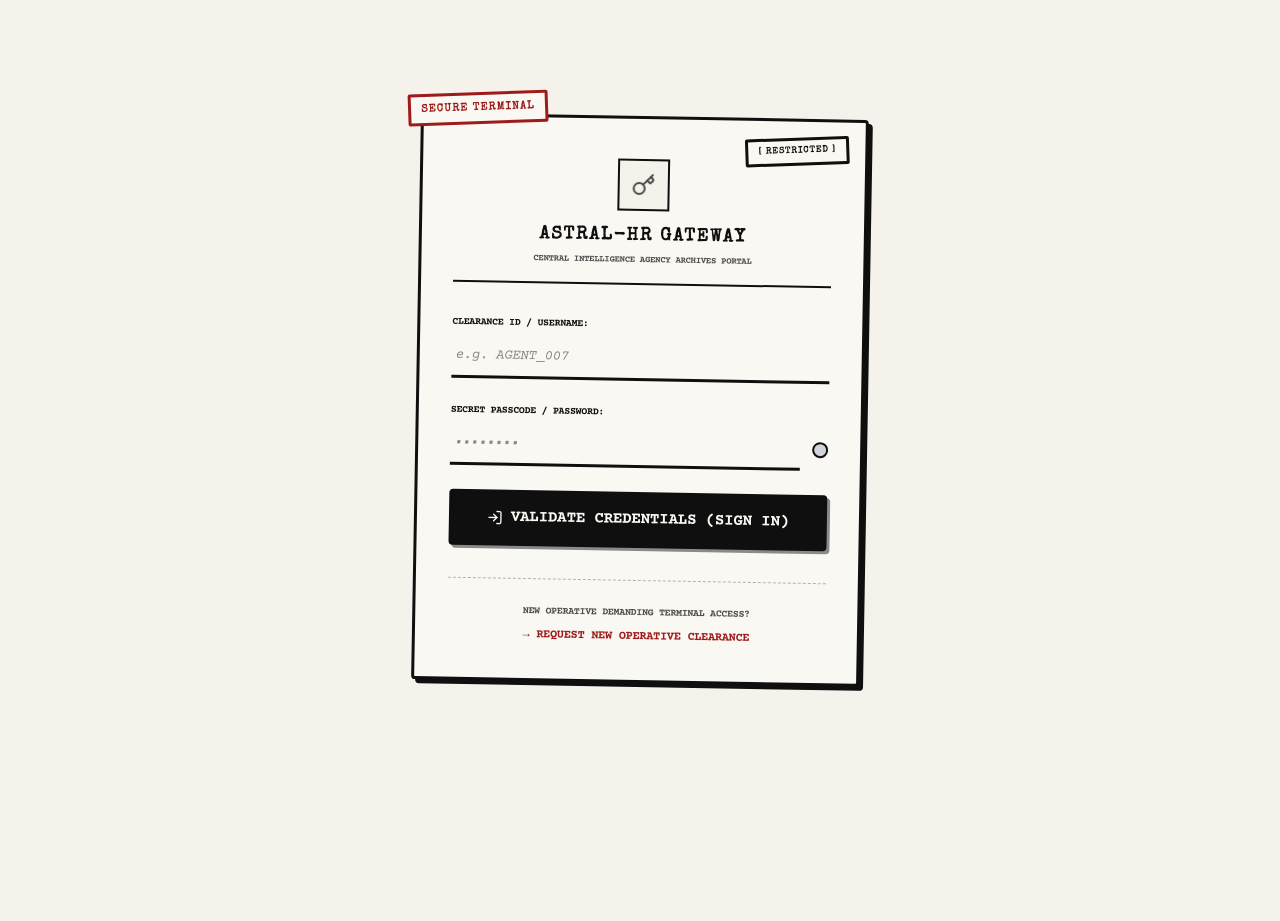
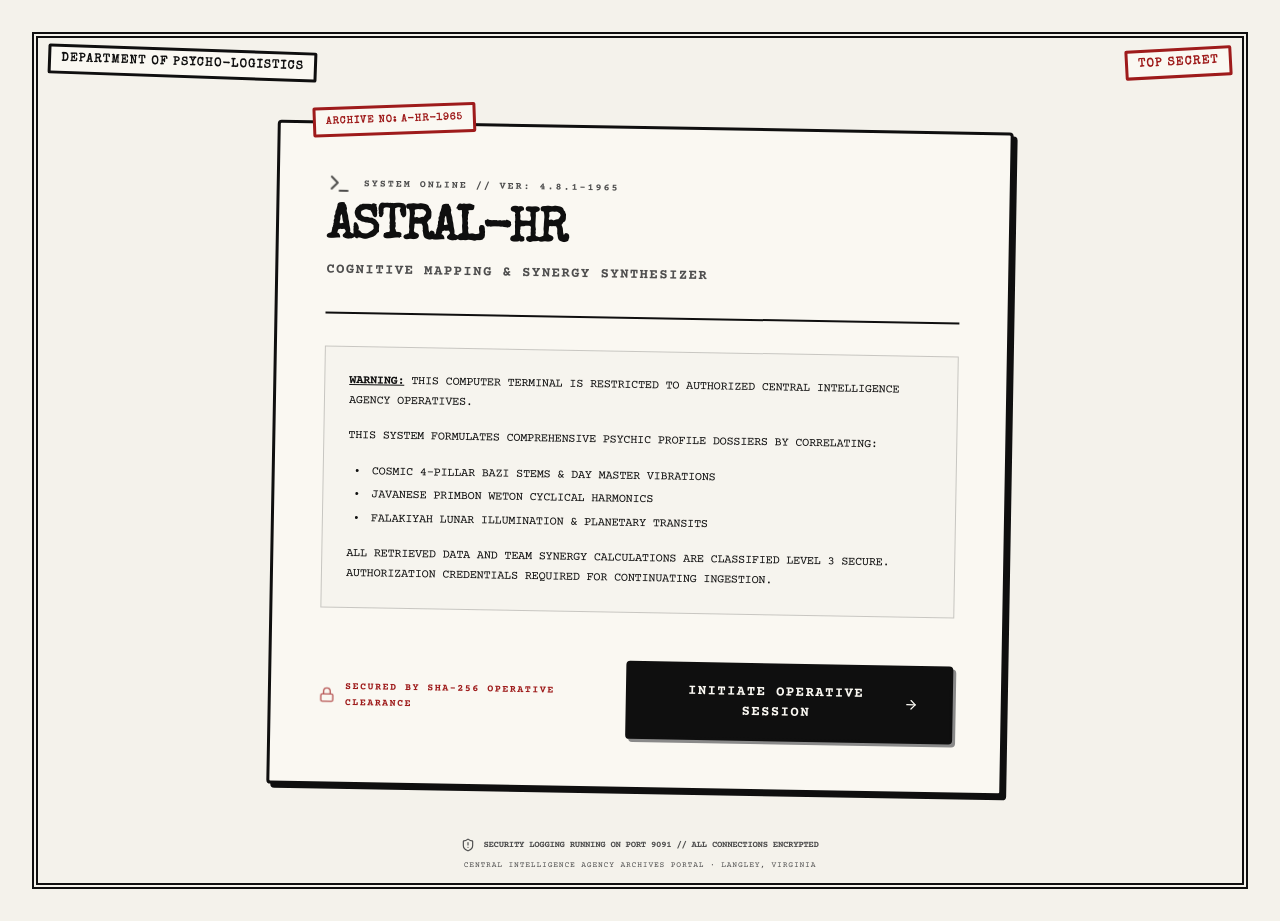
Before and after one commit to verdino7007/astral-hr-cloud, a React (Vite) app in the folder frontend/: page / in a window 1280 px wide. Before the commit the page ends 800 px from the top, so only its background shows below. Built offline with nearby package versions, Linux system fonts and the light colour scheme.

Commit message:
feat: implement retro CIA Landing page as initial entry point and routing flow to login validation gate

```diff
--- a/frontend/src/App.jsx
+++ b/frontend/src/App.jsx
@@ -5,12 +5,14 @@
 import CandidateVault from './pages/CandidateVault';
 import TeamMatcher from './pages/TeamMatcher';
 import Login from './pages/Login';
+import Landing from './pages/Landing';
 import { playKeySound, playReturnSound } from './utils/typewriterSound';
 
 function AppContent() {
   const [token, setToken] = useState(localStorage.getItem('astral_hr_token') || '');
   const [username, setUsername] = useState(localStorage.getItem('astral_hr_username') || '');
   const [showDonate, setShowDonate] = useState(false);
+  const [showLogin, setShowLogin] = useState(false);
 
   const handleLoginSuccess = (userToken, userNm) => {
     localStorage.setItem('astral_hr_token', userToken);
@@ -25,6 +27,7 @@
     localStorage.removeItem('astral_hr_username');
     setToken('');
     setUsername('');
+    setShowLogin(false);
   };
 
   const handleOpenDonate = () => {
@@ -38,7 +41,10 @@
   };
 
   if (!token) {
-    return <Login onLoginSuccess={handleLoginSuccess} />;
+    if (!showLogin) {
+      return <Landing onStart={() => setShowLogin(true)} />;
+    }
+    return <Login onLoginSuccess={handleLoginSuccess} onCancel={() => setShowLogin(false)} />;
   }
 
   return (
--- /dev/null
+++ b/frontend/src/pages/Landing.jsx
@@ -0,0 +1,107 @@
+import React from 'react';
+import { ShieldAlert, Terminal, ArrowRight, Lock } from 'lucide-react';
+import { playReturnSound } from '../utils/typewriterSound';
+
+function Landing({ onStart }) {
+  const handleInitiate = () => {
+    playReturnSound();
+    onStart();
+  };
+
+  return (
+    <div className="min-h-screen bg-cia-bg font-typewriter flex flex-col justify-between p-6 md:p-12 relative overflow-hidden">
+      {/* Background Layers */}
+      <div className="scene-bg"></div>
+      <div className="scene-grid"></div>
+
+      {/* Outer dossier border */}
+      <div className="absolute inset-4 md:inset-8 border-[6px] border-double border-cia-dark pointer-events-none z-0"></div>
+
+      {/* Header Stamp */}
+      <div className="w-full flex justify-between items-start z-10">
+        <div className="border-3 border-cia-dark px-3 py-1 text-xs font-black rotate-[-2deg] bg-cia-card stamp stamp-secret">
+          DEPARTMENT OF PSYCHO-LOGISTICS
+        </div>
+        <div className="border-3 border-cia-red text-cia-red px-3 py-1 text-xs font-black rotate-[3deg] bg-cia-card stamp stamp-classified">
+          TOP SECRET
+        </div>
+      </div>
+
+      {/* Main Folder Plate */}
+      <div className="max-w-3xl w-full mx-auto my-auto z-10 py-12 px-4">
+        <div className="card bg-cia-card border-[3px] border-cia-dark p-8 md:p-12 shadow-cia-card relative slant-right">
+          {/* Internal folder stamp */}
+          <div className="absolute -top-5 left-8 stamp stamp-classified text-[10px] font-black tracking-widest px-3 bg-cia-card">
+            ARCHIVE NO: A-HR-1965
+          </div>
+
+          <div className="space-y-8 text-center md:text-left">
+            <div>
+              <div className="flex items-center justify-center md:justify-start gap-3 mb-2">
+                <Terminal className="w-6 h-6 text-cia-dark animate-pulse" />
+                <span className="text-[10px] text-cia-muted font-bold tracking-[0.2em] uppercase">SYSTEM ONLINE // VER: 4.8.1-1965</span>
+              </div>
+              <h1 className="text-4xl md:text-5xl font-black text-cia-dark uppercase tracking-tighter leading-none font-stamp">
+                ASTRAL-HR
+              </h1>
+              <p className="text-sm font-bold text-cia-muted uppercase mt-2 tracking-widest">
+                Cognitive Mapping & Synergy Synthesizer
+              </p>
+            </div>
+
+            <div className="border-t-2 border-double border-cia-dark my-4"></div>
+
+            {/* Typewritten Overview */}
+            <div className="bg-cia-bg/50 border border-cia-dark/20 p-6 space-y-4 text-xs leading-relaxed text-cia-dark font-mono text-left">
+              <p className="uppercase">
+                <span className="font-bold underline">WARNING:</span> THIS COMPUTER TERMINAL IS RESTRICTED TO AUTHORIZED CENTRAL INTELLIGENCE AGENCY OPERATIVES.
+              </p>
+              <p className="uppercase">
+                THIS SYSTEM FORMULATES COMPREHENSIVE PSYCHIC PROFILE DOSSIERS BY CORRELATING:
+              </p>
+              <ul className="list-disc list-inside pl-2 space-y-1">
+                <li>COSMIC 4-PILLAR BAZI STEMS & DAY MASTER VIBRATIONS</li>
+                <li>JAVANESE PRIMBON WETON CYCLICAL HARMONICS</li>
+                <li>FALAKIYAH LUNAR ILLUMINATION & PLANETARY TRANSITS</li>
+              </ul>
+              <p className="uppercase">
+                ALL RETRIEVED DATA AND TEAM SYNERGY CALCULATIONS ARE CLASSIFIED LEVEL 3 SECURE. AUTHORIZATION CREDENTIALS REQUIRED FOR CONTINUATING INGESTION.
+              </p>
+            </div>
+
+            {/* Ingress Button */}
+            <div className="flex flex-col md:flex-row items-center justify-between gap-6 pt-4">
+              <div className="flex items-center gap-2.5 text-cia-red">
+                <Lock className="w-4 h-4 animate-pulse shrink-0" />
+                <span className="text-[10px] font-black uppercase tracking-[0.15em] text-left">
+                  Secured by SHA-256 operative clearance
+                </span>
+              </div>
+
+              <button
+                onClick={handleInitiate}
+                className="w-full md:w-auto btn-primary px-8 py-4 flex items-center justify-center gap-3 text-sm font-bold tracking-widest"
+              >
+                <span>INITIATE OPERATIVE SESSION</span>
+                <ArrowRight className="w-4 h-4" />
+              </button>
+            </div>
+          </div>
+        </div>
+      </div>
+
+      {/* Footer warning details */}
+      <div className="w-full text-center space-y-2 z-10">
+        <div className="flex items-center justify-center gap-2 text-cia-muted text-[9px] font-bold uppercase">
+          <ShieldAlert className="w-3.5 h-3.5" />
+          <span>SECURITY LOGGING RUNNING ON PORT 9091 // ALL CONNECTIONS ENCRYPTED</span>
+        </div>
+        <p className="text-[8px] text-cia-muted uppercase tracking-widest font-mono">
+          Central Intelligence Agency Archives Portal · Langley, Virginia
+        </p>
+      </div>
+    </div>
+  );
+}
+
+export default Landing;
--- a/frontend/src/pages/Login.jsx
+++ b/frontend/src/pages/Login.jsx
@@ -2,7 +2,7 @@
 import { ShieldAlert, Key, UserPlus, LogIn, Loader } from 'lucide-react';
 import { playKeySound, playReturnSound } from '../utils/typewriterSound';
 
-function Login({ onLoginSuccess }) {
+function Login({ onLoginSuccess, onCancel }) {
   const [isSignUp, setIsSignUp] = useState(false);
   const [username, setUsername] = useState('');
   const [password, setPassword] = useState('');
@@ -175,7 +175,7 @@
         </form>
 
         {/* Auth Toggle */}
-        <div className="mt-8 pt-6 border-t border-dashed border-cia-dark/30 text-center">
+        <div className="mt-8 pt-6 border-t border-dashed border-cia-dark/30 text-center space-y-3">
           <p className="text-[10px] text-cia-muted font-bold uppercase">
             {isSignUp ? "Already hold an active clearance?" : "New operative demanding terminal access?"}
           </p>
@@ -189,11 +189,24 @@
               setPassword('');
               setPwStatus('empty');
             }}
-            className="mt-2 text-xs font-bold text-cia-red hover:underline uppercase"
+            className="mt-2 text-xs font-bold text-cia-red hover:underline uppercase block mx-auto"
             disabled={loading}
           >
             {isSignUp ? "→ Switch to Archive Sign In" : "→ Request New operative Clearance"}
           </button>
+          {onCancel && (
+            <button
+              type="button"
+              onClick={() => {
+                playReturnSound();
+                onCancel();
+              }}
+              className="text-[10px] font-bold text-cia-muted hover:text-cia-dark uppercase block mx-auto pt-2 hover:underline"
+              disabled={loading}
+            >
+              ← Cancel & Return to Front Page
+            </button>
+          )}
         </div>
       </div>
     </div>
```
